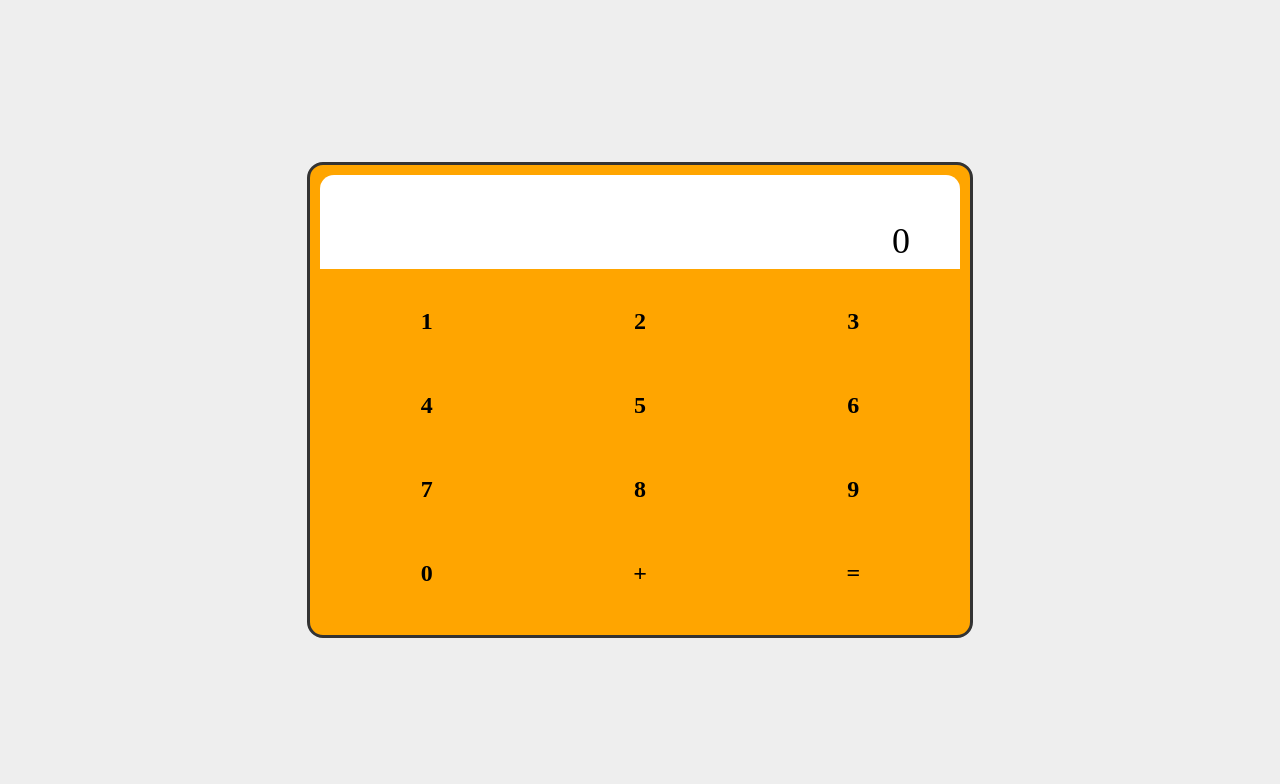
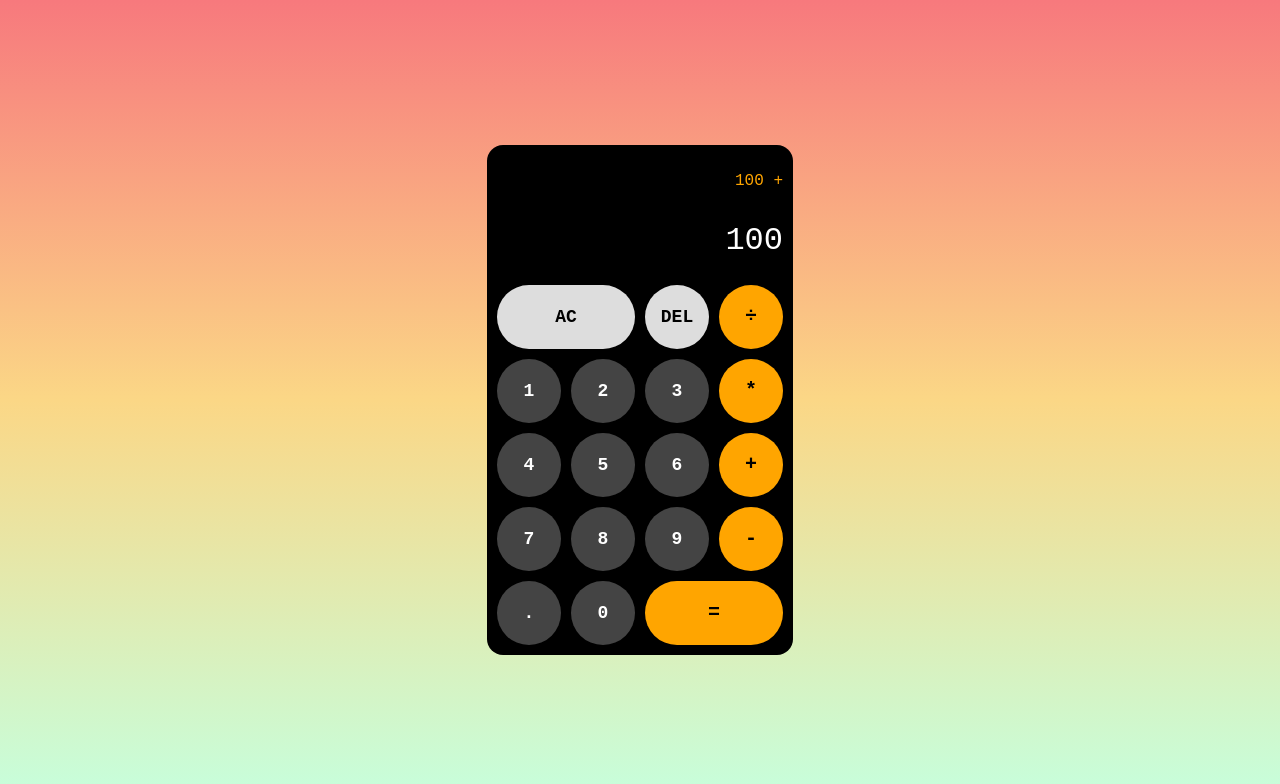
Before and after one commit to JacksonMonteiro/gulp-calculator, a website: page public/index.html in a window 1280 px wide. Drawn offline with Linux system fonts and the light colour scheme; files that its build step writes are made by us from their sources; a web font is replaced by a local one.

Commit message:
new layout

```diff
--- a/public/index.html
+++ b/public/index.html
@@ -7,27 +7,32 @@
 
     <link rel="stylesheet" href="assets/css/calculator.min.css">
 
-    <title>Gulp Calculator 1.0</title>
+    <title>Calculator (Gulp.js)</title>
 </head>
 <body>
     <div class="calculator">
-        <div class="calculator__screen">
-            0
+        <div class="calculator__output">
+            <div data-previous-number class="previous-number">100 +</div>
+            <div data-current-number class="current-number">100</div>
         </div>
-        <div class="calculator__numbers">
-                <div class="calculator__number">1</div>
-                <div class="calculator__number">2</div>
-                <div class="calculator__number">3</div>
-                <div class="calculator__number">4</div>
-                <div class="calculator__number">5</div>
-                <div class="calculator__number">6</div>
-                <div class="calculator__number">7</div>
-                <div class="calculator__number">8</div>
-                <div class="calculator__number">9</div>
-                <div class="calculator__number">0</div>
-                <div class="calculator__number" id="plusButton">+</div>
-                <div class="calculator__number" id="equalButton">=</div>
-        </div>
+        <button data-allClear class="span-two number-button--gray">AC</button>
+        <button data-delete class="number-button--gray">DEL</button>
+        <button data-operation class="number-button--orange">÷</button>
+        <button data-number class="number-button--dark-gray">1</button>
+        <button data-number class="number-button--dark-gray">2</button>
+        <button data-number class="number-button--dark-gray">3</button>
+        <button data-operation class="number-button--orange">*</button>
+        <button data-number class="number-button--dark-gray">4</button>
+        <button data-number class="number-button--dark-gray">5</button>
+        <button data-number class="number-button--dark-gray">6</button>
+        <button data-operation class="number-button--orange">+</button>
+        <button data-number class="number-button--dark-gray">7</button>
+        <button data-number class="number-button--dark-gray">8</button>
+        <button data-number class="number-button--dark-gray">9</button>
+        <button data-operation class="number-button--orange">-</button>
+        <button data-number class="number-button--dark-gray">.</button>
+        <button data-number class="number-button--dark-gray">0</button>
+        <button data-equals class="number-button--orange span-two">=</button>
     </div>
 
     <script src="assets/js/index.min.js"></script>
--- a/src/js/index.js
+++ b/src/js/index.js
@@ -6,8 +6,6 @@ const equal  = document.querySelector('#equalButton');
 
 let firstNumber = 0;
 let secondNumber = 0;
-
-alert('Funcionando');
 
 // Got the number when clicked
 for (let i = 0; i < numbers.length; i++) {
--- a/src/sass/base.css
+++ b/src/sass/base.css
@@ -31,6 +31,9 @@ table {
 	border-spacing: 0;
 }
 
+/* Fonts */
+@import url('https://fonts.googleapis.com/css2?family=Nunito:wght@400;700&display=swap');
+
 /* Base styles */
 
 body {
@@ -38,4 +41,5 @@ body {
     color: #222;
     font-size: 16px;
 	box-sizing: border-box;
+	font-family: 'Nunito', monospace, sans-serif;
 }
--- a/src/sass/calculator.scss
+++ b/src/sass/calculator.scss
@@ -1,57 +1,93 @@
 @import 'base.css';
+
+$black: #000;
+$white: #FFF;
+$orange: orange;
+$light-gray: #ddd;
+$dark-gray: #444;
+
+// Styles Extensions
+%button {
+    cursor: pointer;
+    font-size: 18px;
+    border: none;
+    outline:none;
+    border-radius: 32px;
+    font-weight: bold;
+}
 
 body {
     display: flex;
     justify-content: center;
     align-items: center;
     height: 100vh;
+    background: linear-gradient(to top, #c6ffdd, #fbd786, #f7797d);
 
     .calculator {
-        background-color: orange;
-        width: 50%;
-        height: 450px;
-        margin: auto;
-        display: flex;
-        flex-direction: column;
-        border: 3px solid #333;
+        display: grid;
+        justify-content: center;
+        align-content: center;
+        grid-template-columns: repeat(4, 64px);
+        grid-template-rows: minmax(120px, auto) repeat(5, 64px);
+        gap: 10px;
+        background-color: $black;
+        padding: 10px;
         border-radius: 16px;
-        padding: 10px;
 
-        .calculator__screen {
-            background-color: #FFF;
-            height: 100px;
-            flex: 1;
-            border-radius: 14px 14px 0 0;
-            color: #000;
-            font-size: 36px;
-            display: flex;
-            justify-content: flex-end;
-            align-items: flex-end;
-            padding: 10px 50px;
+        .number-button--orange {
+            @extend %button;
+            background-color: orange;
+            color: $black;
+            font-size: 20px;
+            font-weight: bold;
+
+            &:hover {
+                background-color: darkorange;
+            }
         }
 
-        .calculator__numbers {
-            flex: 2;
-            width: 100%;
-            display: grid;
-            background-color: orange;
-            padding: 10px 0;
-            border-radius: 0 0 14px 14px;
-            grid-template-columns: repeat(3, 1fr);
+        .number-button--gray {
+            @extend %button;
+            background-color: $light-gray;
+            color: $black;
 
-            .calculator__number {
-                height: 36x;
-                color: #000;
-                font-weight: bold;
-                text-align: center;
-                padding: 12px;
-                line-height: 60px;
-                cursor: pointer;
-                font-size: 24px;
+            &:hover {
+                background-color: #bbb;
+            }
+        }
 
-                &:hover {
-                    background-color: white;
-                }
+        .number-button--dark-gray {
+            @extend %button;
+            background-color: $dark-gray;
+            color: $white;
+
+            &:hover {
+                background-color: #222;
+            }
+        }
+
+        .span-two {
+            grid-column: span 2;
+        }
+
+        .calculator__output {
+            grid-column: 1 / -1;
+            background-color: $black;
+            display: flex;
+            align-items: flex-end;
+            flex-direction: column;
+            justify-content: space-around;
+            word-wrap: break-word;
+            word-break: break-all;
+
+            .current-number {
+                font-size: 32px;
+                color: $white;
+            }
+
+            .previous-number {
+                font-size: 16px;
+                color: $orange;
             }
         }
     }
```
Also changed, not shown: src/templates/index.html (+22 -17 lines), public/assets/css/calculator.min.css, public/assets/js/index.min.js.
